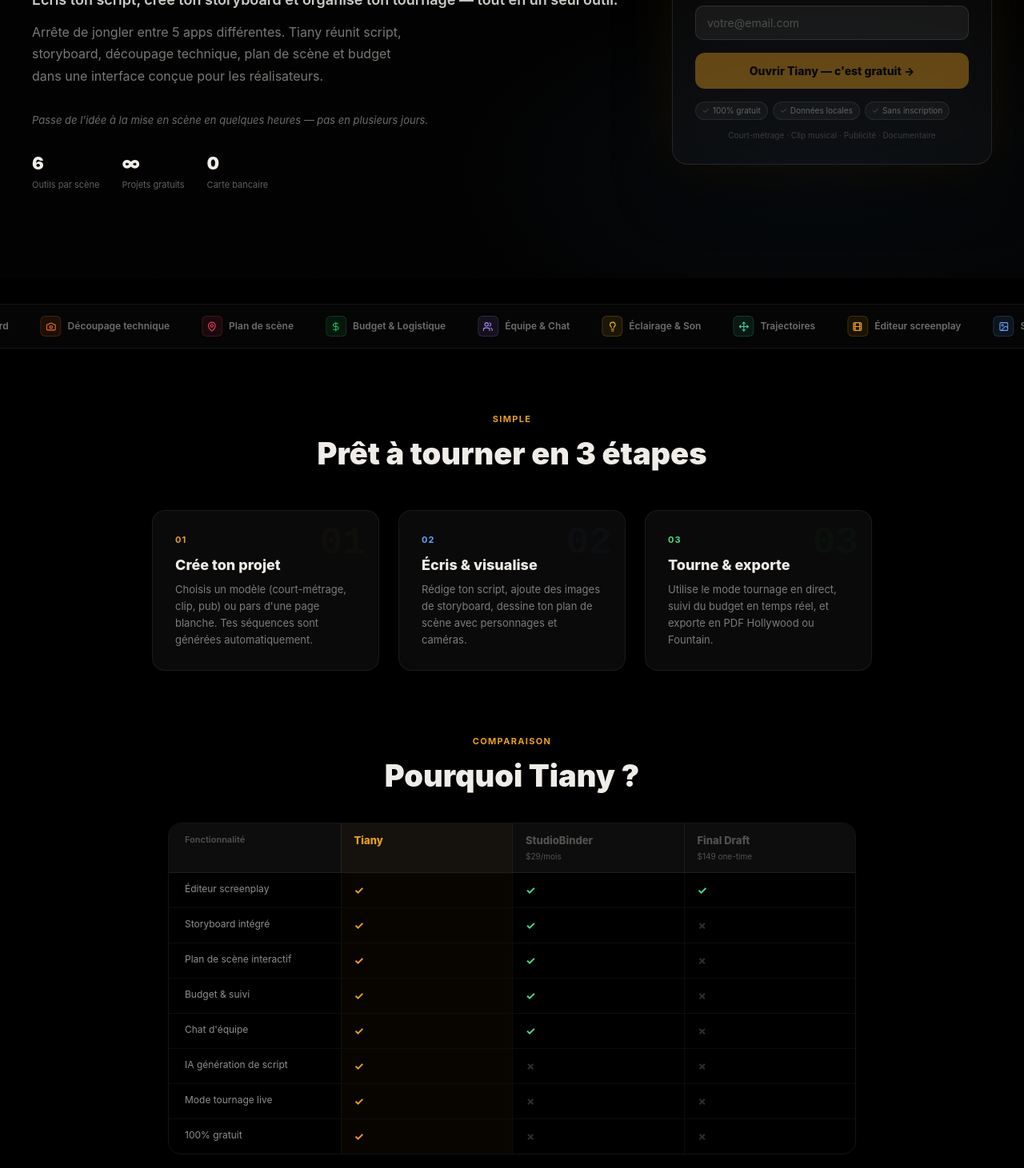
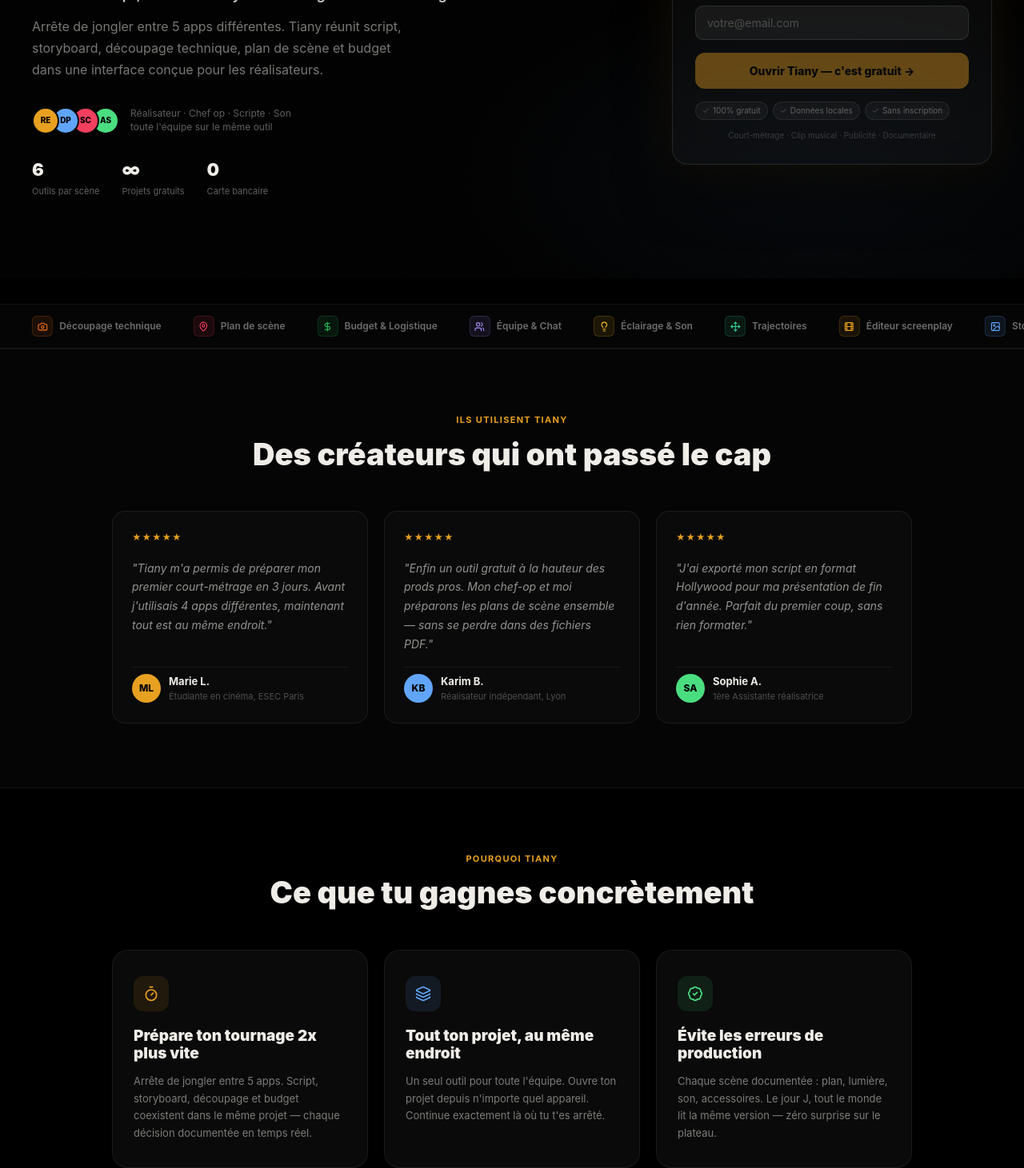
Before and after one commit to BenitoArmani/Tiany-, a Next.js app: page / in a window 1280 px wide. Shown: the part 420-1881 px from the top of the page at 80% size. Built offline with nearby package versions, Linux system fonts and the light colour scheme.

Commit message:
feat: landing page funnel — proof, outcomes, crew strip, improved CTA

```diff
--- a/app/page.tsx
+++ b/app/page.tsx
@@ -1,7 +1,7 @@
 'use client'
 import { useState, useEffect, useRef } from 'react'
 import { useRouter } from 'next/navigation'
-import { Film, Camera, Lightbulb, MapPin, FileText, Layers, ChevronRight, Play, DollarSign, Users, Check, Sparkles, Move, Volume2, Image as ImageIcon } from 'lucide-react'
+import { Film, Camera, Lightbulb, MapPin, FileText, Layers, ChevronRight, Play, DollarSign, Users, Check, Sparkles, Move, Volume2, Image as ImageIcon, Timer, BadgeCheck, Star } from 'lucide-react'
 
 /* ─── Auth helpers ──────────────────────────────────────────────────── */
 function getStoredUser() {
@@ -243,6 +243,20 @@
   { emoji: '🎵', title: 'Clips & publicités', points: ['Modèle clip musical intégré', 'Structure pub 30s prête', 'Découpage rythmique'] },
 ]
 
+/* ─── Testimonials ───────────────────────────────────────────────────── */
+const TESTIMONIALS = [
+  { quote: "Tiany m'a permis de préparer mon premier court-métrage en 3 jours. Avant j'utilisais 4 apps différentes, maintenant tout est au même endroit.", name: 'Marie L.', role: 'Étudiante en cinéma, ESEC Paris', color: '#e8a020', initials: 'ML' },
+  { quote: "Enfin un outil gratuit à la hauteur des prods pros. Mon chef-op et moi préparons les plans de scène ensemble — sans se perdre dans des fichiers PDF.", name: 'Karim B.', role: 'Réalisateur indépendant, Lyon', color: '#60a5fa', initials: 'KB' },
+  { quote: "J'ai exporté mon script en format Hollywood pour ma présentation de fin d'année. Parfait du premier coup, sans rien formater.", name: 'Sophie A.', role: '1ère Assistante réalisatrice', color: '#4ade80', initials: 'SA' },
+]
+
+/* ─── Outcomes ────────────────────────────────────────────────────────── */
+const OUTCOMES = [
+  { icon: Timer, color: '#e8a020', bg: 'rgba(232,160,32,0.1)', title: 'Prépare ton tournage 2x plus vite', desc: 'Arrête de jongler entre 5 apps. Script, storyboard, découpage et budget coexistent dans le même projet — chaque décision documentée en temps réel.' },
+  { icon: Layers, color: '#60a5fa', bg: 'rgba(96,165,250,0.1)', title: 'Tout ton projet, au même endroit', desc: 'Un seul outil pour toute l\'équipe. Ouvre ton projet depuis n\'importe quel appareil. Continue exactement là où tu t\'es arrêté.' },
+  { icon: BadgeCheck, color: '#4ade80', bg: 'rgba(74,222,128,0.1)', title: 'Évite les erreurs de production', desc: 'Chaque scène documentée : plan, lumière, son, accessoires. Le jour J, tout le monde lit la même version — zéro surprise sur le plateau.' },
+]
+
 /* ─── Main page ──────────────────────────────────────────────────────── */
 export default function Home() {
   const [scrolled, setScrolled] = useState(false)
@@ -426,6 +440,36 @@
         .cta-btn { display: inline-flex; align-items: center; gap: 8px; background: #e8a020; color: #000; font-weight: 800; font-size: 15px; padding: 14px 32px; border-radius: 14px; text-decoration: none; transition: opacity 0.2s, transform 0.1s; }
         .cta-btn:hover { opacity: 0.88; transform: translateY(-1px); }
 
+        /* ── Crew avatars ── */
+        .crew-strip { display: flex; align-items: center; gap: 14px; margin-bottom: 28px; }
+        .crew-avatars { display: flex; }
+        .crew-avatar { width: 34px; height: 34px; border-radius: 50%; display: flex; align-items: center; justify-content: center; font-size: 10px; font-weight: 800; color: #000; border: 2px solid #080808; flex-shrink: 0; }
+        .crew-label { font-size: 12px; color: rgba(240,237,232,0.4); line-height: 1.4; }
+
+        /* ── Testimonials ── */
+        .proof-section { padding: 80px 24px; background: #050505; border-top: 1px solid rgba(255,255,255,0.05); border-bottom: 1px solid rgba(255,255,255,0.05); }
+        .proof-inner { max-width: 1000px; margin: 0 auto; }
+        .testimonials-grid { display: grid; grid-template-columns: repeat(3, 1fr); gap: 20px; margin-top: 40px; }
+        @media (max-width: 700px) { .testimonials-grid { grid-template-columns: 1fr; } }
+        .testimonial-card { background: #0a0a0a; border: 1px solid rgba(255,255,255,0.07); border-radius: 16px; padding: 24px; display: flex; flex-direction: column; gap: 16px; }
+        .testimonial-quote { font-size: 14px; line-height: 1.7; color: rgba(240,237,232,0.6); font-style: italic; flex: 1; }
+        .testimonial-author { display: flex; align-items: center; gap: 10px; padding-top: 8px; border-top: 1px solid rgba(255,255,255,0.06); }
+        .testimonial-avatar { width: 36px; height: 36px; border-radius: 50%; display: flex; align-items: center; justify-content: center; font-weight: 800; font-size: 12px; color: #000; flex-shrink: 0; }
+        .testimonial-name { font-size: 13px; font-weight: 700; color: #f0ede8; }
+        .testimonial-role { font-size: 11px; color: rgba(240,237,232,0.3); margin-top: 1px; }
+        .stars { font-size: 11px; color: #e8a020; letter-spacing: 1px; margin-bottom: 2px; }
+
+        /* ── Outcomes / Benefits ── */
+        .outcomes-section { padding: 80px 24px; background: #000; }
+        .outcomes-inner { max-width: 1000px; margin: 0 auto; }
+        .outcomes-grid { display: grid; grid-template-columns: repeat(3, 1fr); gap: 20px; margin-top: 40px; }
+        @media (max-width: 700px) { .outcomes-grid { grid-template-columns: 1fr; } }
+        .outcome-card { background: #0a0a0a; border: 1px solid rgba(255,255,255,0.07); border-radius: 20px; padding: 32px 26px; transition: border-color 0.2s; }
+        .outcome-card:hover { border-color: rgba(232,160,32,0.2); }
+        .outcome-icon { width: 44px; height: 44px; border-radius: 12px; display: flex; align-items: center; justify-content: center; margin-bottom: 20px; }
+        .outcome-title { font-size: 19px; font-weight: 900; color: #f0ede8; line-height: 1.2; margin-bottom: 12px; }
+        .outcome-desc { font-size: 13px; color: rgba(240,237,232,0.5); line-height: 1.65; }
+
         /* ── Footer ── */
         .footer { padding: 28px 24px; border-top: 1px solid rgba(255,255,255,0.06); display: flex; align-items: center; justify-content: space-between; flex-wrap: gap; }
         .footer-logo { display: flex; align-items: center; gap: 8px; }
@@ -466,9 +510,17 @@
             <p className="hero-sub">
               Arrête de jongler entre 5 apps différentes. Tiany réunit script, storyboard, découpage technique, plan de scène et budget dans une interface conçue pour les réalisateurs.
             </p>
-            <p style={{ fontSize: 13, color: 'rgba(240,237,232,0.45)', marginBottom: 28, fontStyle: 'italic' }}>
-              Passe de l'idée à la mise en scène en quelques heures — pas en plusieurs jours.
-            </p>
+            {/* Crew strip — team feel */}
+            <div className="crew-strip">
+              <div className="crew-avatars">
+                {[{ i: 'RE', c: '#e8a020' }, { i: 'DP', c: '#60a5fa' }, { i: 'SC', c: '#f43f5e' }, { i: 'AS', c: '#4ade80' }].map((a, idx) => (
+                  <div key={idx} className="crew-avatar" style={{ background: a.c, marginLeft: idx > 0 ? -9 : 0, zIndex: 4 - idx }}>
+                    {a.i}
+                  </div>
+                ))}
+              </div>
+              <span className="crew-label">Réalisateur · Chef op · Scripte · Son<br />toute l'équipe sur le même outil</span>
+            </div>
             <div className="hero-stats">
               <div className="stat"><span className="stat-val">6</span><span className="stat-label">Outils par scène</span></div>
               <div className="stat"><span className="stat-val">∞</span><span className="stat-label">Projets gratuits</span></div>
@@ -485,6 +537,52 @@
 
       {/* Feature ticker */}
       <FeatureTicker />
+
+      {/* Proof — testimonials */}
+      <section className="proof-section">
+        <div className="proof-inner">
+          <div className="section-label">
+            <p>Ils utilisent Tiany</p>
+            <h2>Des créateurs qui ont passé le cap</h2>
+          </div>
+          <div className="testimonials-grid">
+            {TESTIMONIALS.map(t => (
+              <div key={t.name} className="testimonial-card">
+                <div className="stars">★★★★★</div>
+                <p className="testimonial-quote">"{t.quote}"</p>
+                <div className="testimonial-author">
+                  <div className="testimonial-avatar" style={{ background: t.color }}>{t.initials}</div>
+                  <div>
+                    <p className="testimonial-name">{t.name}</p>
+                    <p className="testimonial-role">{t.role}</p>
+                  </div>
+                </div>
+              </div>
+            ))}
+          </div>
+        </div>
+      </section>
+
+      {/* Outcomes — benefits as results */}
+      <section className="outcomes-section">
+        <div className="outcomes-inner">
+          <div className="section-label">
+            <p>Pourquoi Tiany</p>
+            <h2>Ce que tu gagnes concrètement</h2>
+          </div>
+          <div className="outcomes-grid">
+            {OUTCOMES.map(o => (
+              <div key={o.title} className="outcome-card">
+                <div className="outcome-icon" style={{ background: o.bg }}>
+                  <o.icon size={20} style={{ color: o.color }} />
+                </div>
+                <h3 className="outcome-title">{o.title}</h3>
+                <p className="outcome-desc">{o.desc}</p>
+              </div>
+            ))}
+          </div>
+        </div>
+      </section>
 
       {/* How it works */}
       <section style={{ padding: '80px 24px', background: '#000' }}>
@@ -596,11 +694,18 @@
 
       {/* CTA */}
       <section className="cta-section">
-        <h2 className="cta-title">Prêt à tourner ?</h2>
-        <p className="cta-sub">Gratuit. Aucune installation. Commence en 30 secondes.</p>
+        <h2 className="cta-title">Ton prochain film<br /><em style={{ color: '#e8a020', fontStyle: 'normal' }}>commence ici.</em></h2>
+        <p className="cta-sub">Gratuit. Sans inscription. Prêt en 30 secondes.</p>
         <a href="/projects" className="cta-btn">
-          <Play size={16} /> Ouvrir Tiany maintenant
+          <Play size={16} /> Commencer gratuitement
         </a>
+        <div style={{ marginTop: 24, display: 'flex', justifyContent: 'center', gap: 8, flexWrap: 'wrap' }}>
+          {['100% gratuit', 'Données locales', 'Sans carte bancaire', 'Sans installation'].map(g => (
+            <span key={g} style={{ display: 'inline-flex', alignItems: 'center', gap: 4, fontSize: 11, color: 'rgba(240,237,232,0.3)', background: 'rgba(255,255,255,0.04)', border: '1px solid rgba(255,255,255,0.07)', padding: '3px 10px', borderRadius: 20 }}>
+              <Check size={9} />{g}
+            </span>
+          ))}
+        </div>
       </section>
 
       {/* Footer */}
```
